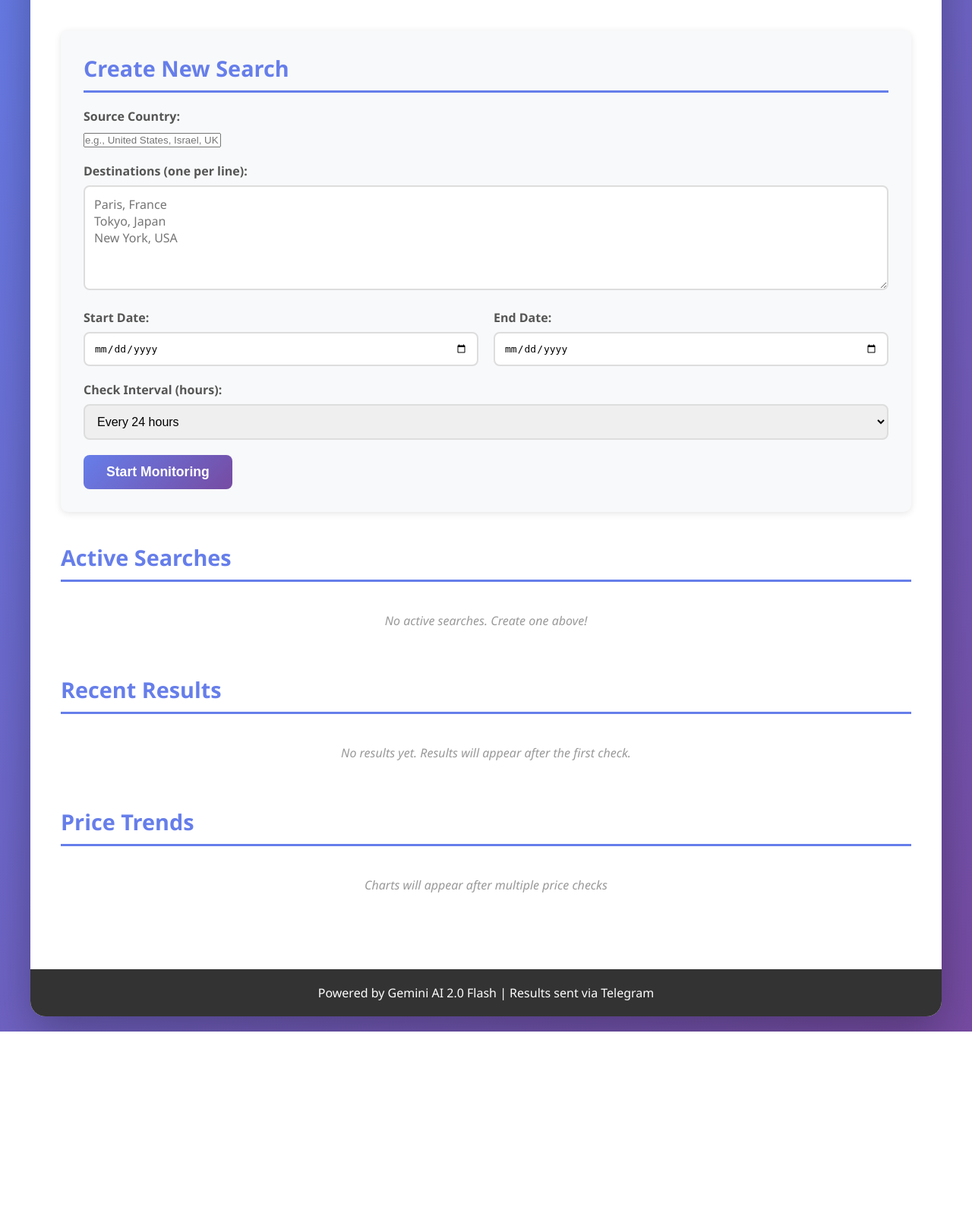
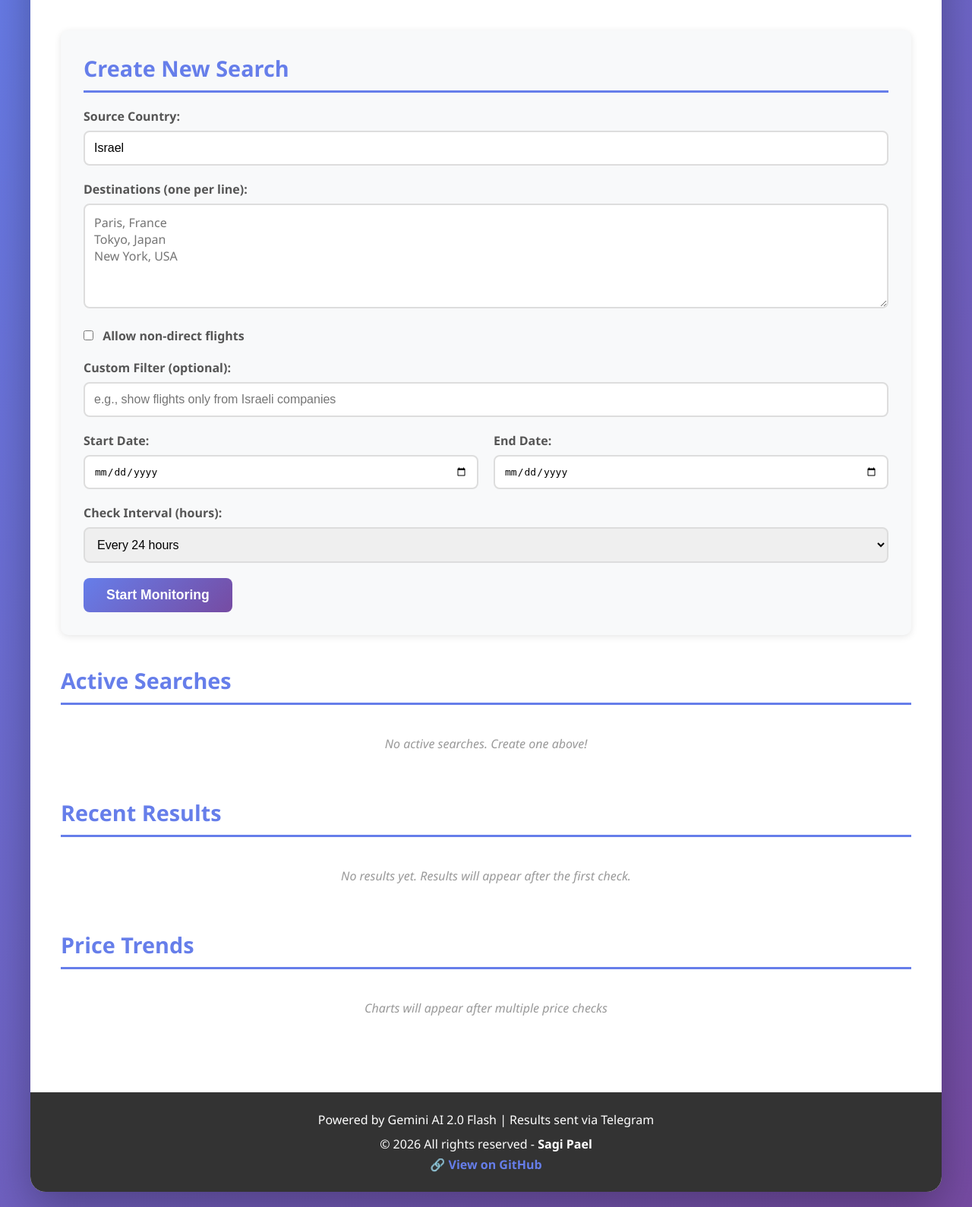
Before and after one commit to sagipael/Ai-Travel-agent, a Flask app: page / in a window 1280 px wide. Shown: the part 192-1781 px from the top of the page at 76% size. Before the commit the page ends 1550 px from the top, so only its background shows below. Run offline with Flask 3, Linux system fonts and the light colour scheme; data that the repository does not hold is empty.

Commit message:
Add flight options, filters, edit functionality, and update port to 5008
Co-authored-by: sagipael <28731490+sagipael@users.noreply.github.com>

```diff
--- a/app.py
+++ b/app.py
@@ -37,6 +37,8 @@ def init_db():
                   date_start TEXT,
                   date_end TEXT,
                   check_interval INTEGER,
+                  allow_non_direct INTEGER DEFAULT 0,
+                  custom_filter TEXT,
                   created_at TEXT,
                   active INTEGER DEFAULT 1)''')
     c.execute('''CREATE TABLE IF NOT EXISTS results
@@ -72,25 +74,39 @@ def send_telegram_message(message):
         print(f"Error sending Telegram message: {e}")
         return False
 
-def search_flights_with_ai(source_country, destination, date_start, date_end):
+def search_flights_with_ai(source_country, destination, date_start, date_end, allow_non_direct=False, custom_filter=""):
     """Use Gemini AI to search for flight information"""
     if not GEMINI_API_KEY:
         return {"error": "Gemini API key not configured"}
 
+    flight_type = "direct and connecting flights" if allow_non_direct else "direct flights only"
+    custom_filter_text = f"\n\nAdditional filter: {custom_filter}" if custom_filter else ""
+
     prompt = f"""You are a travel agent AI assistant. Search for flight options from {source_country} to {destination}
-    between {date_start} and {date_end}.
+    between {date_start} and {date_end}. Focus on {flight_type}.{custom_filter_text}
 
-    Provide a realistic estimate of:
-    1. Typical flight prices (economy class)
-    2. Best times to book
-    3. Price range expectations
-    4. Any seasonal factors affecting prices
+    Provide realistic flight options with:
+    1. 3-5 different flight options with specific airlines/providers
+    2. Price estimates for each option (economy class)
+    3. Flight types (direct/connecting)
+    4. Booking links (use realistic booking sites like Skyscanner, Kayak, Google Flights, Momondo, or airline websites)
+    5. Best times to book
+    6. Any seasonal factors affecting prices
 
     Format your response as JSON with the following structure:
     {{
         "source": "{source_country}",
         "destination": "{destination}",
         "date_range": "{date_start} to {date_end}",
+        "flight_options": [
+            {{
+                "provider": "Airline name or booking site",
+                "price": 450,
+                "flight_type": "Direct" or "1 stop" or "2+ stops",
+                "booking_link": "https://www.example.com/book?...",
+                "details": "Brief description"
+            }}
+        ],
         "estimated_price_range": {{"min": 0, "max": 0}},
         "best_booking_time": "",
         "tips": []
@@ -120,12 +136,35 @@ def search_flights_with_ai(source_country, destination, date_start, date_end):
             "source": source_country,
             "destination": destination,
             "date_range": f"{date_start} to {date_end}",
+            "flight_options": [
+                {
+                    "provider": "Skyscanner",
+                    "price": 450,
+                    "flight_type": "Direct",
+                    "booking_link": f"https://www.skyscanner.com/transport/flights/{source_country.lower()}/{destination.lower()}/",
+                    "details": "Morning departure, good price"
+                },
+                {
+                    "provider": "Google Flights",
+                    "price": 380,
+                    "flight_type": "1 stop",
+                    "booking_link": "https://www.google.com/flights",
+                    "details": "Afternoon departure via hub"
+                },
+                {
+                    "provider": "Kayak",
+                    "price": 520,
+                    "flight_type": "Direct",
+                    "booking_link": "https://www.kayak.com/flights",
+                    "details": "Evening departure, premium time"
+                }
+            ],
             "estimated_price_range": {"min": 300, "max": 800},
             "best_booking_time": "2-3 months in advance",
             "tips": ["Book on Tuesday or Wednesday for better prices", "Use incognito mode when searching"]
         }
 
-def check_flights(search_id, source_country, destinations, date_start, date_end):
+def check_flights(search_id, source_country, destinations, date_start, date_end, allow_non_direct=False, custom_filter=""):
     """Check flights for a specific search"""
     conn = sqlite3.connect(DB_PATH)
     c = conn.cursor()
@@ -134,7 +173,7 @@ def check_flights(search_id, source_country, destinations, date_start, date_end)
     results_message += f"✈️ *From:* {source_country}\n\n"
 
     for destination in destinations:
-        result = search_flights_with_ai(source_country, destination, date_start, date_end)
+        result = search_flights_with_ai(source_country, destination, date_start, date_end, allow_non_direct, custom_filter)
 
         # Store result in database
         c.execute('''INSERT INTO results (search_id, destination, date, price, details, checked_at)
@@ -170,6 +209,8 @@ def create_search():
     date_start = data.get('date_start')
     date_end = data.get('date_end')
     check_interval = data.get('check_interval', 24)  # hours
+    allow_non_direct = 1 if data.get('allow_non_direct', False) else 0
+    custom_filter = data.get('custom_filter', '')
 
     if not destinations or not date_start or not date_end or not source_country:
         return jsonify({"error": "Missing required fields"}), 400
@@ -177,22 +218,22 @@ def create_search():
     # Save to database
     conn = sqlite3.connect(DB_PATH)
     c = conn.cursor()
-    c.execute('''INSERT INTO searches (destinations, source_country, date_start, date_end, check_interval, created_at)
-                 VALUES (?, ?, ?, ?, ?, ?)''',
-              (json.dumps(destinations), source_country, date_start, date_end, check_interval, datetime.now().isoformat()))
+    c.execute('''INSERT INTO searches (destinations, source_country, date_start, date_end, check_interval, allow_non_direct, custom_filter, created_at)
+                 VALUES (?, ?, ?, ?, ?, ?, ?, ?)''',
+              (json.dumps(destinations), source_country, date_start, date_end, check_interval, allow_non_direct, custom_filter, datetime.now().isoformat()))
     search_id = c.lastrowid
     conn.commit()
     conn.close()
 
     # Do initial check
-    check_flights(search_id, source_country, destinations, date_start, date_end)
+    check_flights(search_id, source_country, destinations, date_start, date_end, bool(allow_non_direct), custom_filter)
 
     # Schedule periodic checks
     scheduler.add_job(
         func=check_flights,
         trigger='interval',
         hours=check_interval,
-        args=[search_id, source_country, destinations, date_start, date_end],
+        args=[search_id, source_country, destinations, date_start, date_end, bool(allow_non_direct), custom_filter],
         id=f'search_{search_id}',
         replace_existing=True
     )
@@ -248,7 +289,9 @@ def get_searches():
             "date_start": row[3],
             "date_end": row[4],
             "check_interval": row[5],
-            "created_at": row[6]
+            "allow_non_direct": bool(row[6]) if len(row) > 6 else False,
+            "custom_filter": row[7] if len(row) > 7 else "",
+            "created_at": row[8] if len(row) > 8 else row[6]
         })
 
     return jsonify(searches)
@@ -269,6 +312,80 @@ def delete_search(search_id):
         pass  # Job may not exist
 
     return jsonify({"success": True})
+
+@app.route('/api/search/<int:search_id>', methods=['GET'])
+def get_search(search_id):
+    """Get a specific search by ID"""
+    conn = sqlite3.connect(DB_PATH)
+    c = conn.cursor()
+    c.execute('SELECT * FROM searches WHERE id = ?', (search_id,))
+    row = c.fetchone()
+    conn.close()
+
+    if not row:
+        return jsonify({"error": "Search not found"}), 404
+
+    search = {
+        "id": row[0],
+        "destinations": json.loads(row[1]),
+        "source_country": row[2] if row[2] else "Not specified",
+        "date_start": row[3],
+        "date_end": row[4],
+        "check_interval": row[5],
+        "allow_non_direct": bool(row[6]) if len(row) > 6 else False,
+        "custom_filter": row[7] if len(row) > 7 else "",
+        "created_at": row[8] if len(row) > 8 else row[6]
+    }
+
+    return jsonify(search)
+
+@app.route('/api/search/<int:search_id>', methods=['PUT'])
+def update_search(search_id):
+    """Update an existing search"""
+    data = request.json
+    destinations = data.get('destinations', [])
+    source_country = data.get('source_country', '')
+    date_start = data.get('date_start')
+    date_end = data.get('date_end')
+    check_interval = data.get('check_interval', 24)
+    allow_non_direct = 1 if data.get('allow_non_direct', False) else 0
+    custom_filter = data.get('custom_filter', '')
+
+    if not destinations or not date_start or not date_end or not source_country:
+        return jsonify({"error": "Missing required fields"}), 400
+
+    # Update database
+    conn = sqlite3.connect(DB_PATH)
+    c = conn.cursor()
+    c.execute('''UPDATE searches
+                 SET destinations = ?, source_country = ?, date_start = ?, date_end = ?,
+                     check_interval = ?, allow_non_direct = ?, custom_filter = ?
+                 WHERE id = ?''',
+              (json.dumps(destinations), source_country, date_start, date_end,
+               check_interval, allow_non_direct, custom_filter, search_id))
+    conn.commit()
+    conn.close()
+
+    # Remove old scheduled job
+    try:
+        scheduler.remove_job(f'search_{search_id}')
+    except Exception:
+        pass  # Job may not exist
+
+    # Schedule new periodic checks with updated parameters
+    scheduler.add_job(
+        func=check_flights,
+        trigger='interval',
+        hours=check_interval,
+        args=[search_id, source_country, destinations, date_start, date_end, bool(allow_non_direct), custom_filter],
+        id=f'search_{search_id}',
+        replace_existing=True
+    )
+
+    return jsonify({
+        "success": True,
+        "message": "Search updated successfully"
+    })
 
 @app.route('/api/chart/<destination>')
 def get_chart_data(destination):
@@ -291,4 +408,5 @@ def get_chart_data(destination):
 
 if __name__ == '__main__':
     debug_mode = os.environ.get('FLASK_DEBUG', 'False').lower() == 'true'
-    app.run(host='0.0.0.0', port=5000, debug=debug_mode)
+    port = int(os.environ.get('PORT', 5008))
+    app.run(host='0.0.0.0', port=port, debug=debug_mode)
--- a/docker-compose.yml
+++ b/docker-compose.yml
@@ -4,7 +4,7 @@ services:
     # Uncomment to build from source instead:
     # build: .
     ports:
-      - "5000:5000"
+      - "5008:5008"
     environment:
       - GEMINI_API_KEY=${GEMINI_API_KEY}
       - TELEGRAM_BOT_TOKEN=${TELEGRAM_BOT_TOKEN}
--- a/static/css/style.css
+++ b/static/css/style.css
@@ -80,6 +80,7 @@ label {
 }
 
 input[type="date"],
+input[type="text"],
 select,
 textarea {
     width: 100%;
@@ -91,10 +92,17 @@ textarea {
 }
 
 input[type="date"]:focus,
+input[type="text"]:focus,
 select:focus,
 textarea:focus {
     outline: none;
     border-color: #667eea;
+}
+
+input[type="checkbox"] {
+    width: auto;
+    margin-right: 8px;
+    cursor: pointer;
 }
 
 textarea {
@@ -282,6 +374,22 @@ footer {
     padding: 20px;
 }
 
+footer p {
+    margin: 5px 0;
+}
+
+footer a {
+    color: #667eea;
+    text-decoration: none;
+    font-weight: 600;
+    transition: color 0.3s;
+}
+
+footer a:hover {
+    color: #764ba2;
+    text-decoration: underline;
+}
+
 /* Responsive */
 @media (max-width: 768px) {
     .form-row {
--- a/static/js/app.js
+++ b/static/js/app.js
@@ -29,6 +29,8 @@ function setupFormSubmit() {
         const dateStart = document.getElementById('dateStart').value;
         const dateEnd = document.getElementById('dateEnd').value;
         const checkInterval = parseInt(document.getElementById('checkInterval').value);
+        const allowNonDirect = document.getElementById('allowNonDirect').checked;
+        const customFilter = document.getElementById('customFilter').value.trim();
 
         if (!sourceCountry) {
             showMessage('Please enter a source country', 'error');
@@ -45,9 +47,13 @@ function setupFormSubmit() {
             return;
         }
 
+        const searchId = form.dataset.editId;
+        const method = searchId ? 'PUT' : 'POST';
+        const url = searchId ? `${API_BASE}/search/${searchId}` : `${API_BASE}/search`;
+
         try {
-            const response = await fetch(`${API_BASE}/search`, {
-                method: 'POST',
+            const response = await fetch(url, {
+                method: method,
                 headers: {
                     'Content-Type': 'application/json'
                 },
@@ -56,25 +62,31 @@ function setupFormSubmit() {
                     destinations: destinations,
                     date_start: dateStart,
                     date_end: dateEnd,
-                    check_interval: checkInterval
+                    check_interval: checkInterval,
+                    allow_non_direct: allowNonDirect,
+                    custom_filter: customFilter
                 })
             });
 
             const data = await response.json();
 
             if (data.success) {
-                showMessage('Search created successfully! Check your Telegram for updates.', 'success');
+                const message = searchId ? 'Search updated successfully!' : 'Search created successfully! Check your Telegram for updates.';
+                showMessage(message, 'success');
                 form.reset();
+                document.getElementById('sourceCountry').value = 'Israel'; // Reset to default
+                delete form.dataset.editId;
+                document.querySelector('.search-section h2').textContent = 'Create New Search';
                 loadSearches();
 
                 // Reload results after a short delay
                 setTimeout(loadResults, 2000);
             } else {
-                showMessage(data.error || 'Failed to create search', 'error');
+                showMessage(data.error || 'Failed to save search', 'error');
             }
         } catch (error) {
             console.error('Error:', error);
-            showMessage('An error occurred while creating the search', 'error');
+            showMessage('An error occurred while saving the search', 'error');
         }
     });
 }
@@ -99,12 +111,17 @@ async function loadSearches() {
                     <p><strong>Source:</strong> ${search.source_country}</p>
                     <p><strong>Dates:</strong> ${search.date_start} to ${search.date_end}</p>
                     <p><strong>Check Interval:</strong> Every ${search.check_interval} hours</p>
+                    <p><strong>Flight Type:</strong> ${search.allow_non_direct ? 'Direct & Connecting' : 'Direct only'}</p>
+                    ${search.custom_filter ? `<p><strong>Custom Filter:</strong> ${search.custom_filter}</p>` : ''}
                     <p><strong>Created:</strong> ${new Date(search.created_at).toLocaleString()}</p>
                     <div class="destination-tags">
                         ${search.destinations.map(dest => `<span class="tag">${dest}</span>`).join('')}
                     </div>
                 </div>
-                <button class="btn btn-danger" onclick="deleteSearch(${search.id})">Delete</button>
+                <div class="search-actions">
+                    <button class="btn btn-edit" onclick="editSearch(${search.id})">Edit</button>
+                    <button class="btn btn-danger" onclick="deleteSearch(${search.id})">Delete</button>
+                </div>
             </div>
         `).join('');
     } catch (error) {
@@ -139,6 +156,41 @@ async function deleteSearch(searchId) {
     }
 }
 
+// Edit a search
+async function editSearch(searchId) {
+    try {
+        const response = await fetch(`${API_BASE}/search/${searchId}`);
+        const search = await response.json();
+
+        if (search.error) {
+            showMessage('Failed to load search', 'error');
+            return;
+        }
+
+        // Populate form with search data
+        document.getElementById('sourceCountry').value = search.source_country;
+        document.getElementById('destinations').value = search.destinations.join('\n');
+        document.getElementById('dateStart').value = search.date_start;
+        document.getElementById('dateEnd').value = search.date_end;
+        document.getElementById('checkInterval').value = search.check_interval;
+        document.getElementById('allowNonDirect').checked = search.allow_non_direct;
+        document.getElementById('customFilter').value = search.custom_filter || '';
+
+        // Store search ID in form for update
+        const form = document.getElementById('searchForm');
+        form.dataset.editId = searchId;
+
+        // Update form title
+        document.querySelector('.search-section h2').textContent = `Edit Search #${searchId}`;
+
+        // Scroll to form
+        document.querySelector('.search-section').scrollIntoView({ behavior: 'smooth' });
+    } catch (error) {
+        console.error('Error loading search:', error);
+        showMessage('An error occurred while loading the search', 'error');
+    }
+}
+
 // Load results
 async function loadResults() {
     try {
@@ -156,6 +208,7 @@ async function loadResults() {
             const details = result.details || {};
             const priceRange = details.estimated_price_range || {};
             const tips = details.tips || [];
+            const flightOptions = details.flight_options || [];
 
             return `
                 <div class="result-item">
@@ -169,6 +222,26 @@ async function loadResults() {
                         <p><strong>📅 Date Range:</strong> ${details.date_range || 'N/A'}</p>
                         <p><strong>⏰ Best Booking Time:</strong> ${details.best_booking_time || 'N/A'}</p>
                         <p><strong>🕐 Checked At:</strong> ${new Date(result.checked_at).toLocaleString()}</p>
+
+                        ${flightOptions.length > 0 ? `
+                            <div class="flight-options">
+                                <strong>✈️ Flight Options:</strong>
+                                ${flightOptions.map(option => `
+                                    <div class="flight-option">
+                                        <div class="flight-option-header">
+                                            <span class="provider">${option.provider}</span>
+                                            <span class="flight-price">$${option.price}</span>
+                                            <span class="flight-type">${option.flight_type}</span>
+                                        </div>
+                                        <p class="flight-details">${option.details}</p>
+                                        <a href="${option.booking_link}" target="_blank" class="booking-link">
+                                            🔗 Book Now
+                                        </a>
+                                    </div>
+                                `).join('')}
+                            </div>
+                        ` : ''}
+
                         ${tips.length > 0 ? `
                             <div class="tips">
                                 <strong>💡 Tips:</strong>
--- a/templates/index.html
+++ b/templates/index.html
@@ -21,12 +21,24 @@
                 <form id="searchForm">
                     <div class="form-group">
                         <label for="sourceCountry">Source Country:</label>
-                        <input type="text" id="sourceCountry" name="sourceCountry" placeholder="e.g., United States, Israel, UK" required>
+                        <input type="text" id="sourceCountry" name="sourceCountry" value="Israel" placeholder="e.g., United States, Israel, UK" required>
                     </div>
 
                     <div class="form-group">
                         <label for="destinations">Destinations (one per line):</label>
                         <textarea id="destinations" name="destinations" rows="5" placeholder="Paris, France&#10;Tokyo, Japan&#10;New York, USA" required></textarea>
+                    </div>
+
+                    <div class="form-group">
+                        <label>
+                            <input type="checkbox" id="allowNonDirect" name="allowNonDirect">
+                            Allow non-direct flights
+                        </label>
+                    </div>
+
+                    <div class="form-group">
+                        <label for="customFilter">Custom Filter (optional):</label>
+                        <input type="text" id="customFilter" name="customFilter" placeholder="e.g., show flights only from Israeli companies">
                     </div>
 
                     <div class="form-row">
@@ -83,6 +95,12 @@
 
         <footer>
             <p>Powered by Gemini AI 2.0 Flash | Results sent via Telegram</p>
+            <p style="margin-top: 10px;">© 2026 All rights reserved - <strong>Sagi Pael</strong></p>
+            <p style="margin-top: 5px;">
+                <a href="https://github.com/sagipael/Ai-Travel-agent" target="_blank" style="color: #667eea; text-decoration: none;">
+                    🔗 View on GitHub
+                </a>
+            </p>
         </footer>
     </div>
 
```
Also changed, not shown: other parts of static/css/style.css (+84 -0 lines).
